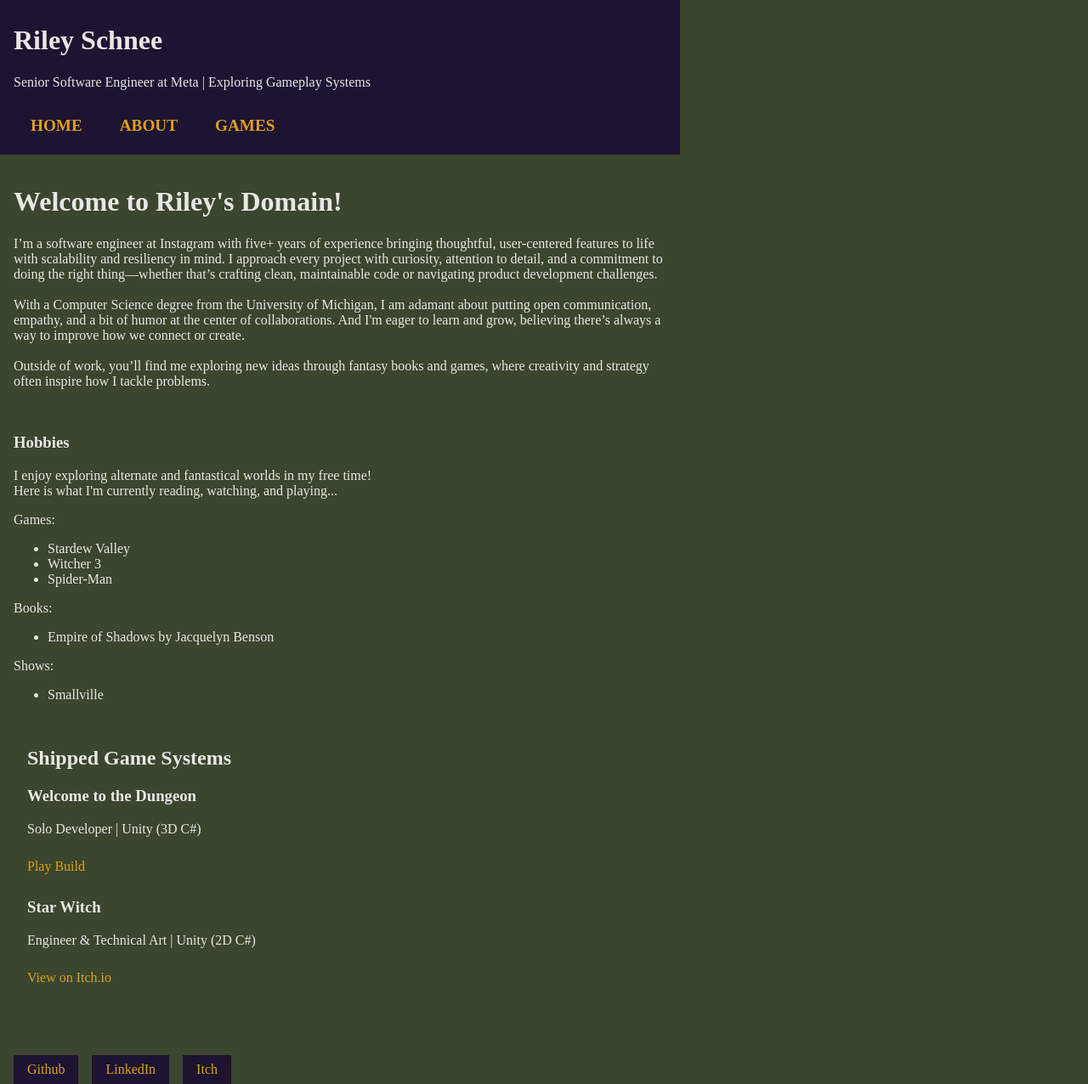
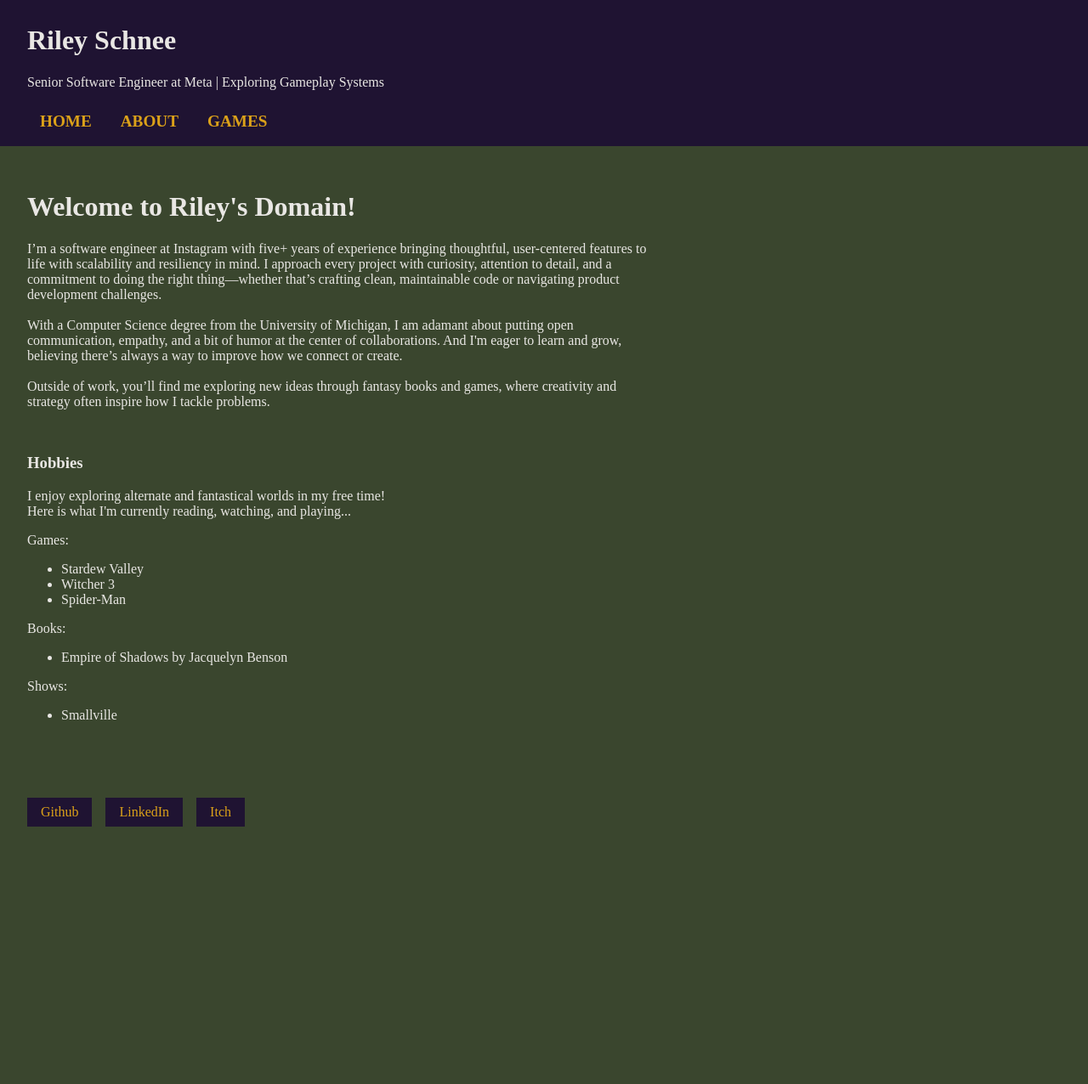
Before and after one commit to rileyschnee/rileyschnee.github.io, an Astro site: page / in a window 1280 px wide. Shown: the whole page at 85% size. After the commit the page ends 1005 px from the top, so only its background shows below. Built offline with nearby package versions, Linux system fonts and the light colour scheme; Astro itself is replaced by a stand-in of ours; a web font is replaced by a local one.

Commit message:
Move games to dedicated page, fixing body styling

```diff
--- a/src/components/Header.astro
+++ b/src/components/Header.astro
@@ -3,7 +3,7 @@ import Navigation from "./Navigation.astro"
 import Menu from "./Menu.astro"
 ---
 
-<header >
+<header>
   <h1>Riley Schnee</h1>
   <p>Senior Software Engineer at Meta | Exploring Gameplay Systems</p>
   <nav>
--- a/src/pages/index.astro
+++ b/src/pages/index.astro
@@ -67,37 +67,4 @@ const hobbies = {
 			)
 		}
 	</div>
-
-	<!-- Game Projects Section Layout -->
-	<main class="max-w-4xl mx-auto">
-		<h2 class="text-2xl font-bold font-fantasy text-[#f4b41a] mb-6">
-			Shipped Game Systems
-		</h2>
-
-		<!-- Responsive Grid: 1 column on mobile, 2 columns on desktop -->
-		<div class="grid grid-cols-1 md:grid-cols-2 gap-8">
-			<!-- Welcome to the Dungeon Card -->
-			<div
-				class="border-4 border-[#f4b41a] p-6 shadow-[4px_4px_0px_#000000]"
-			>
-				<h3>Welcome to the Dungeon</h3>
-				<p>Solo Developer | Unity (3D C#)</p>
-				<a
-					href="https://rileyschnee.github.io/welcome-to-the-dungeon-build"
-					>Play Build</a
-				>
-			</div>
-
-			<!-- Star Witch Card -->
-			<div
-				class="border-4 border-[#f4b41a] p-6 shadow-[4px_4px_0px_#000000]"
-			>
-				<h3>Star Witch</h3>
-				<p>Engineer & Technical Art | Unity (2D C#)</p>
-				<a href="https://lunarladiesstudio.itch.io/star-witch"
-					>View on Itch.io</a
-				>
-			</div>
-		</div>
-	</main>
 </BaseLayout>
--- a/src/styles/global.css
+++ b/src/styles/global.css
@@ -30,11 +30,15 @@ html, body {
   font-family: var(--font-fantasy);
   font-style: normal;
   margin: 0;
-  max-width: 100ch;
 
   /* -webkit-font-smoothing: antialiased;
   -moz-osx-font-smoothing: grayscale; */
   text-rendering: optimizeLegibility;
+}
+
+main {
+  padding: 2rem;
+  max-width: 100ch;
 }
 
 button {
@@ -42,13 +46,8 @@ button {
     font-style: normal;
 }
 
-main {
-  padding: 1rem;
-}
-
 a {
   display: block;
-  padding: 10px 0;
   text-decoration: none;
   color: var(--link-color);
 }
@@ -82,8 +81,9 @@ footer {
     display: flex;
     gap: 1rem;
     margin-top: 2rem;
-    padding-left: 1rem;
+    padding-left: 2rem;
     padding-top: 0.5rem;
+    padding-bottom: 2rem;
 }
 
 .footer a {
@@ -102,7 +102,7 @@ footer {
 header {
     background-color: var(--accent-color);
     margin-top: 0;
-    padding-left: 1rem;
+    padding-left: 2rem;
     padding-top: 0.5rem;
     padding-bottom: 0.5rem;
 }
@@ -130,8 +130,7 @@ button:hover.menu {
 
 .nav-links a {
   display: block;
-  text-align: center;
-  padding: 10px 0;
+  text-align: left;
   text-decoration: none;
   font-size: 1.2rem;
   font-weight: bold;
@@ -158,7 +157,7 @@ button:hover.menu {
 
   .nav-links a {
     display: inline-block;
-    padding: 15px 20px;
+    padding: 10px 15px;
   }
 
   .menu {
```
